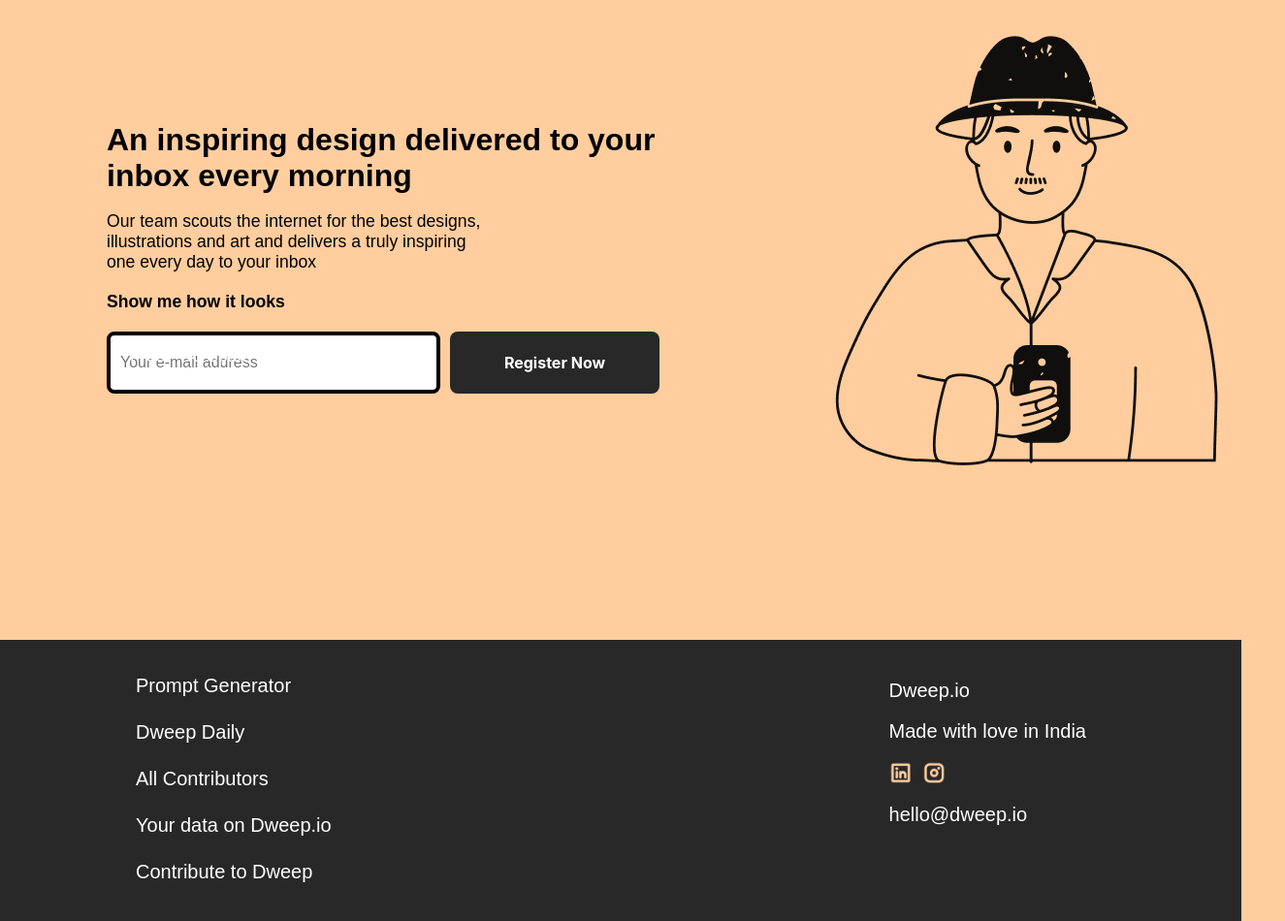
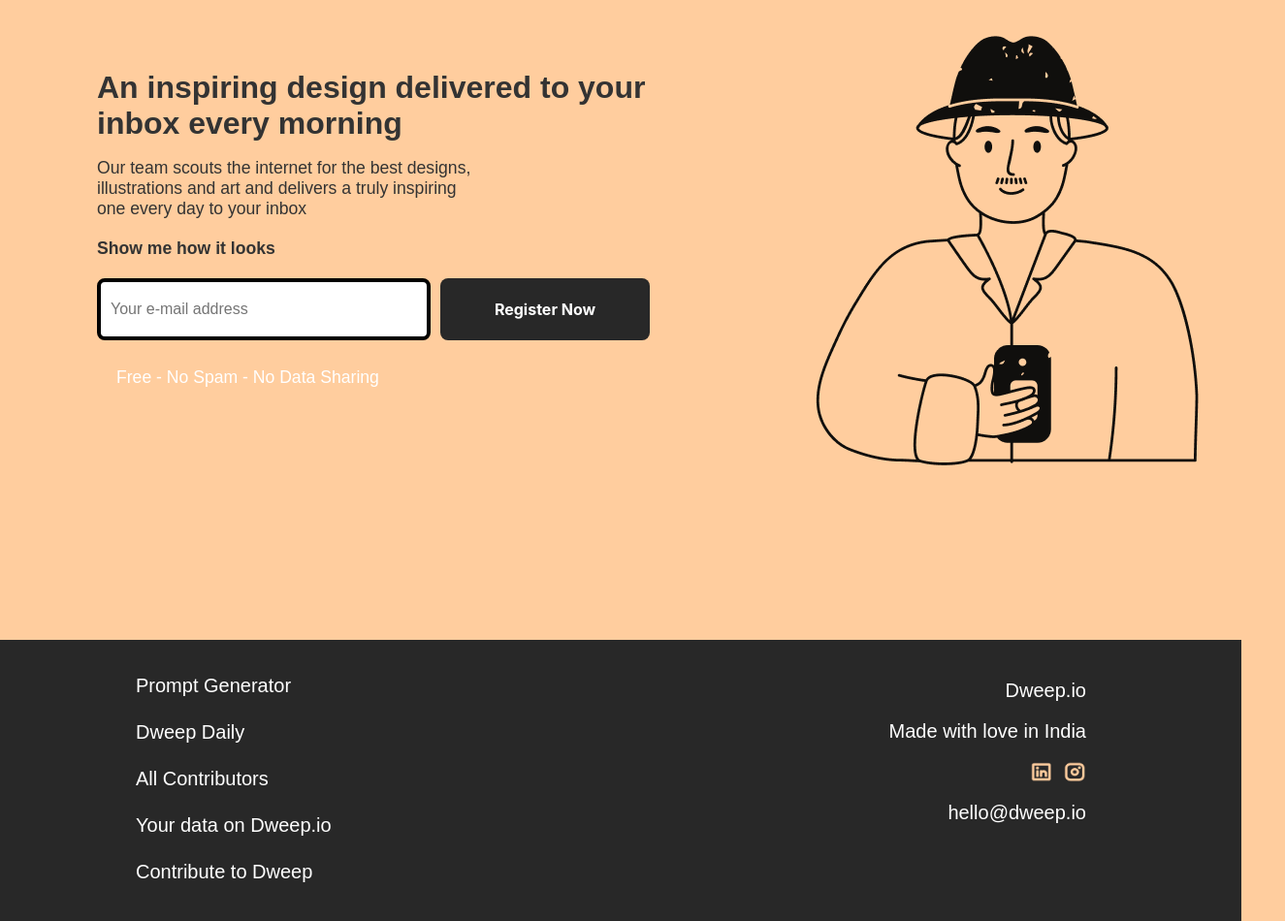
Before and after one commit to ashvinkolhe/MicroProject1, a plain HTML site: page index.html in a window 1280 px wide. Shown: the part 140-1090 px from the top of the page at 97% size, 1325 px wide, since content can reach past the window. Drawn offline with Linux system fonts and the light colour scheme.

Commit message:
css changes

```diff
--- /dev/null
+++ b/ss.css
@@ -0,0 +1,224 @@
+body {
+    margin: 0;
+    font-family: Arial, sans-serif;
+    background-color: #FFCD9E;
+    color: #333;
+    overflow-x: hidden; /* Prevent horizontal scroll */
+  }
+
+  body::-webkit-scrollbar {
+    display: none;
+  }
+
+  .main-content {
+    width: 100%;
+    max-width: 1440px;
+    display: flex;
+    justify-content: center;
+    align-items: center;
+    margin: 0 auto;
+    padding: 20px;
+    box-sizing: border-box;
+    min-height: 100vh;
+    overflow-x: hidden; /* Prevent horizontal scroll */
+  }
+
+  .container {
+    display: flex;
+    flex-direction: column;
+    justify-content: space-between;
+    align-items: center;
+    width: 100%;
+    box-sizing: border-box;
+    text-align: center;
+    overflow-x: hidden; /* Prevent horizontal scroll */
+  }
+
+  @media (min-width: 768px) {
+    .container {
+      flex-direction: row;
+      text-align: left;
+    }
+  }
+
+  .content {
+    max-width: 600px;
+    padding: 10px 90px;
+    color: #000;
+
+  }
+
+  .content h1 {
+    font-size: 2em;
+    margin-bottom: 10px;
+  }
+
+  .content p {
+    font-size: 1.1em;
+    margin-bottom: 20px;
+  }
+
+  .content a {
+    display: inline-block;
+    margin-bottom: 20px;
+    color: #484848;
+    text-decoration: underline;
+  }
+
+  .form {
+    display: flex;
+    flex-direction: column;
+    gap: 10px;
+    width: 100%;
+    max-width: 600px;
+    margin-bottom: 10px;
+  }
+
+  @media (min-width: 768px) {
+    .form {
+      flex-direction: row;
+    }
+  }
+
+  #email {
+    padding: 10px;
+    font-size: 1em;
+    box-sizing: border-box;
+    background: #FFFFFF;
+    border: 4px solid #000000;
+    border-radius: 8px;
+    flex: 1;
+
+    /* Specific size and positioning */
+    width: 344px;
+    height: 64px;
+    max-width: none; /* Disable max-width for the specific size */
+
+    /* Remove outline */
+    outline: none;
+  }
+
+
+  #register {
+    padding: 10px 20px;
+    font-size: 1em;
+    border: none;
+    border-radius: 8px;
+    background-color: #282828;
+    color: #fff;
+    cursor: pointer;
+    font-family: 'Inter', sans-serif;
+    font-weight: 700;
+    display: flex;
+    align-items: center;
+    justify-content: center;
+    width: 216px;
+    border-radius: 8px;
+    height: 64px;
+  }
+
+  .note {
+    font-size: 0.9em;
+    color: #ffffff;
+    /* Free - No Spam - No Data Sharing */
+
+  position: absolute;
+  width: 344px;
+  height: 61px;
+  left: 134px;
+  top: 479px;
+
+  }
+
+  .image-content {
+    display: flex;
+    justify-content: center;
+    align-items: center;
+    width: 100%;
+    max-width: 600px;
+    padding: 20px;
+  }
+
+  .image-content img {
+    max-width: 100%;
+    height: auto;
+  }
+
+  footer {
+    display: flex;
+    flex-direction: column;
+    justify-content: center;
+    align-items: center;
+    background-color: #282828;
+    color: #fff;
+    padding: 30px 20px;
+    box-sizing: border-box;
+    text-align: center;
+  }
+
+  .footer-left,
+  .footer-right {
+    display: flex;
+    flex-direction: column;
+    justify-content: center;
+    align-items: center;
+    font-size: 20px;
+    line-height: 160%;
+    margin-bottom: 20px;
+  }
+
+  .footer-left ul {
+    list-style-type: none;
+    padding: 0;
+    margin: 0;
+  }
+
+  .footer-left ul li {
+    margin-bottom: 10px;
+  }
+
+  .footer-left ul li a {
+    color: #fff;
+    text-decoration: none;
+  }
+
+  .footer-right p {
+    margin: 5px 0;
+  }
+
+  .social-media {
+    display: flex;
+    gap: 10px;
+    margin: 10px 0;
+  }
+
+  .social-media img {
+    width: 24px;
+    height: 24px;
+  }
+
+  /* Media Queries */
+  @media (min-width: 768px) {
+    footer {
+      flex-direction: row;
+      justify-content: space-between;
+      align-items: flex-start;
+      padding: 30px 80px;
+      height: 290px;
+      text-align: left;
+    }
+
+    .footer-left,
+    .footer-right {
+      align-items: flex-start;
+      margin-bottom: 0;
+    }
+
+    .footer-left ul li {
+      padding: 1px 80px 5px 60px;
+    }
+
+    .footer-right {
+      padding: 1px 80px 5px 60px;
+    }
+  }
--- a/styles.css
+++ b/styles.css
@@ -3,7 +3,6 @@ body {
   font-family: Arial, sans-serif;
   background-color: #FFCD9E;
   color: #333;
-  overflow-x: hidden; /* Prevent horizontal scroll */
 }
 
 body::-webkit-scrollbar {
@@ -20,7 +19,6 @@ body::-webkit-scrollbar {
   padding: 20px;
   box-sizing: border-box;
   min-height: 100vh;
-  overflow-x: hidden; /* Prevent horizontal scroll */
 }
 
 .container {
@@ -31,7 +29,6 @@ body::-webkit-scrollbar {
   width: 100%;
   box-sizing: border-box;
   text-align: center;
-  overflow-x: hidden; /* Prevent horizontal scroll */
 }
 
 @media (min-width: 768px) {
@@ -43,14 +40,13 @@ body::-webkit-scrollbar {
 
 .content {
   max-width: 600px;
-  padding: 10px 90px;
-  color: #000;
-
+  padding: 10px 80px;
 }
 
 .content h1 {
   font-size: 2em;
   margin-bottom: 10px;
+
 }
 
 .content p {
@@ -61,7 +57,7 @@ body::-webkit-scrollbar {
 .content a {
   display: inline-block;
   margin-bottom: 20px;
-  color: #484848;
+  color: #000;
   text-decoration: underline;
 }
 
@@ -98,7 +94,6 @@ body::-webkit-scrollbar {
   outline: none;
 }
 
-
 #register {
   padding: 10px 20px;
   font-size: 1em;
@@ -118,18 +113,10 @@ body::-webkit-scrollbar {
 }
 
 .note {
-  font-size: 0.9em;
   color: #ffffff;
-  /* Free - No Spam - No Data Sharing */
-
-position: absolute;
-width: 344px;
+  width: 344px;
 height: 61px;
-left: 134px;
-top: 479px;
-
-
-
+padding: 10px 20px;
 }
 
 .image-content {
@@ -148,14 +135,14 @@ top: 479px;
 
 footer {
   display: flex;
-  flex-direction: column;
-  justify-content: center;
-  align-items: center;
+  justify-content: space-between;
+  align-items: flex-start;
   background-color: #282828;
   color: #fff;
-  padding: 30px 20px;
+  padding: 30px 80px;
+  height: 290px;
   box-sizing: border-box;
-  text-align: center;
+
 }
 
 .footer-left,
@@ -163,10 +150,9 @@ footer {
   display: flex;
   flex-direction: column;
   justify-content: center;
-  align-items: center;
   font-size: 20px;
   line-height: 160%;
-  margin-bottom: 20px;
+
 }
 
 .footer-left ul {
@@ -177,11 +163,17 @@ footer {
 
 .footer-left ul li {
   margin-bottom: 10px;
+  padding: 1px 80px 5px 60px;
 }
 
 .footer-left ul li a {
   color: #fff;
   text-decoration: none;
+}
+
+.footer-right {
+  align-items: flex-end;
+  padding: 1px 80px 5px 60px;
 }
 
 .footer-right p {
@@ -196,31 +188,4 @@ footer {
 
 .social-media img {
   width: 24px;
-  height: 24px;
 }
-
-/* Media Queries */
-@media (min-width: 768px) {
-  footer {
-    flex-direction: row;
-    justify-content: space-between;
-    align-items: flex-start;
-    padding: 30px 80px;
-    height: 290px;
-    text-align: left;
-  }
-
-  .footer-left,
-  .footer-right {
-    align-items: flex-start;
-    margin-bottom: 0;
-  }
-
-  .footer-left ul li {
-    padding: 1px 80px 5px 60px;
-  }
-
-  .footer-right {
-    padding: 1px 80px 5px 60px;
-  }
-}
```
